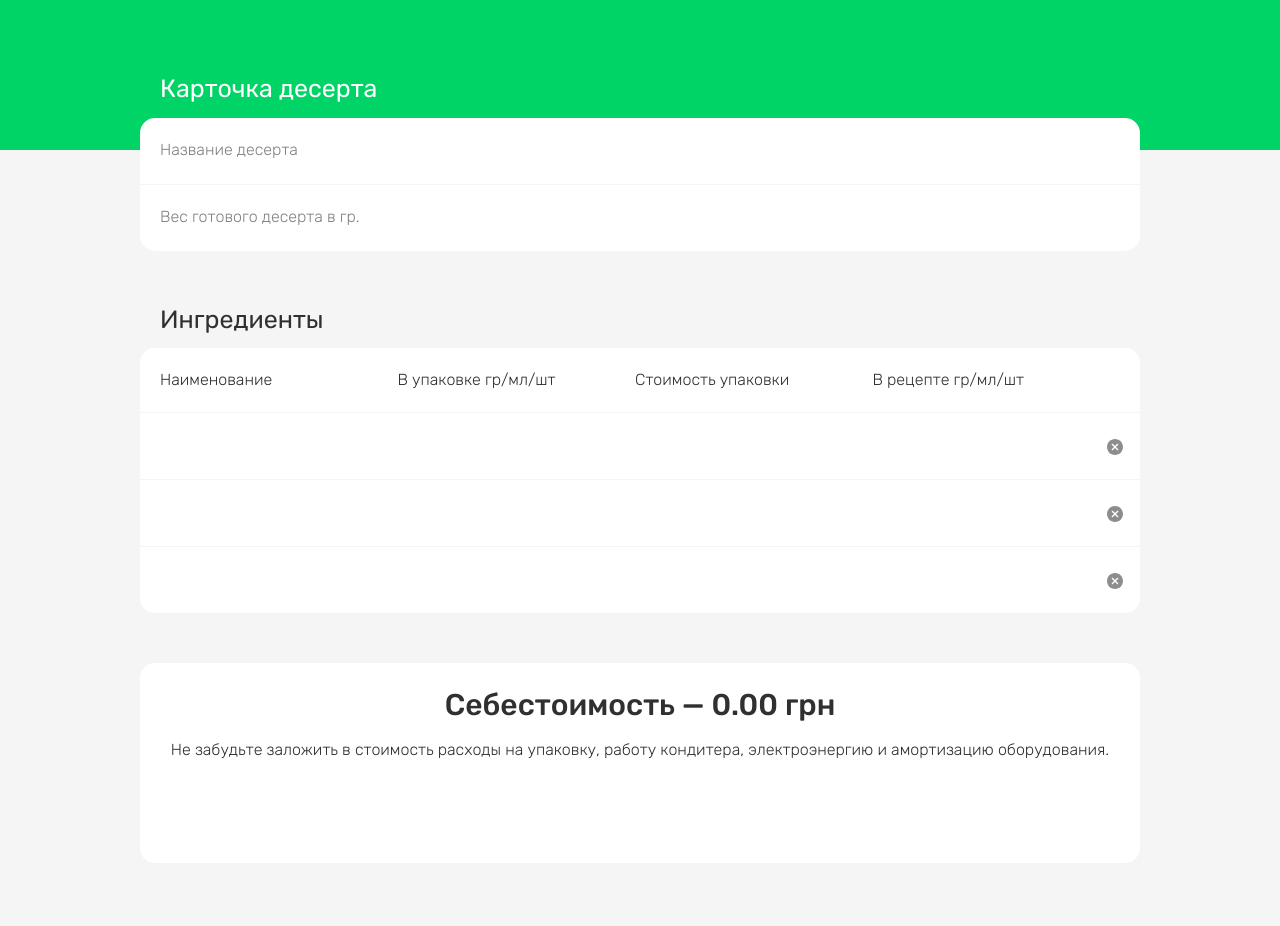
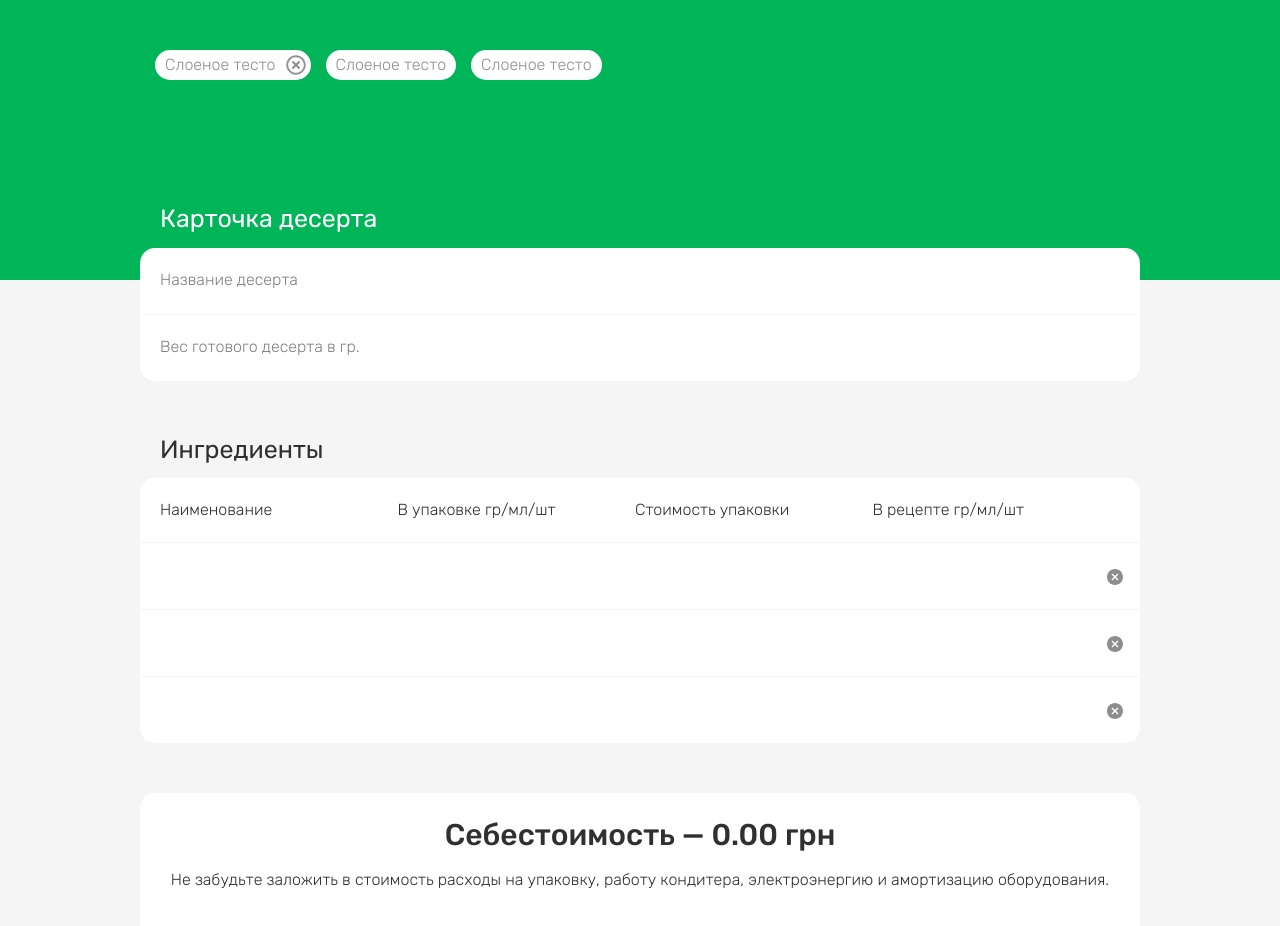
Before and after one commit to ipoliarush/mycake, a Vue app: page / in a window 1280 px wide. Shown: the top 926 px of the page. Built offline with nearby package versions, Linux system fonts and the light colour scheme.

Commit message:
добавил стили для сохраненных рецептов

```diff
--- a/src/components/AppMain.vue
+++ b/src/components/AppMain.vue
@@ -1,5 +1,6 @@
 <template>
   <div id="main" class="main">
+    <save-cake></save-cake>
     <cart-cake></cart-cake>
     <desert @costprice="onPrice"></desert>
     <rezult v-bind:costprice="costprice"></rezult>
@@ -7,13 +8,14 @@
 </template>
 
 <script>
+import SaveCake from './SaveCake/SaveCake.vue'
 import CartCake from './Form/CartCake.vue'
 import Desert from './Form/Desert.vue'
 import Rezult from './Rezult/Rezult.vue'
 
 export default {
   name: 'AppMain',
-  components: { CartCake, Desert, Rezult },
+  components: { CartCake, Desert, Rezult, SaveCake },
   data:() => ({
     costprice: 0
   }),
--- a/src/components/Form/CartCake.vue
+++ b/src/components/Form/CartCake.vue
@@ -8,22 +8,24 @@
         </h3>
         <div class="form__head head">
           <div class="head__item">
-            <label class="head__label" for="name-cake">Название десерта</label>
+            <label class="head__label" for="namecake">Название десерта</label>
             <input
               placeholder=" "
               class="head__input"
               type="text"
-              name="name-cake"
+              name="namecake"
+              id="namecake"
             />
           </div>
           <div class="head__item">
-            <label class="head__label" for="weight-all-cake">Вес готового десерта в гр.</label>
+            <label class="head__label" for="weightcake">Вес готового десерта в гр.</label>
             <input
               placeholder=" "
               class="head__input"
               type="number"
               min="0"
-              name="weight-all-cake"
+              name="weightcake"
+              id="weightcake"
             />
           </div>
         </div>
@@ -48,7 +50,7 @@ export default {
   margin-bottom: 50px;
 
   .line-green {
-    background: #00d466;
+    background: #00b557;
     width: 100%;
     height: 150px;
   }
@@ -87,12 +89,12 @@ export default {
     }
   }
   .head__label {
-    flex: 1 1 auto;
+    flex: 1 1 50%;
     margin: 20px 5px 20px 20px;
     cursor: text;
   }
   .head__input {
-    flex: 1 1 auto;
+    flex: 1 1 50%;
     margin: 20px 20px 20px 5px;
     border: none;
   }
--- /dev/null
+++ b/src/components/SaveCake/SaveCake.vue
@@ -0,0 +1,68 @@
+<template>
+  <div id="save-cake" class="save-cake">
+    <div class="save">
+      <ul class="save__list">
+        <li class="save__item">
+          <p class="save__text">Слоеное тесто</p>
+          <button type="button" class="save__button"></button>
+        </li>
+        <li class="save__item">
+          <p class="save__text">Слоеное тесто</p>
+        </li>
+        <li class="save__item">
+          <p class="save__text">Слоеное тесто</p>
+        </li>
+      </ul>
+    </div>
+  </div>
+</template>
+
+<script>
+export default {
+  name: 'SaveCake'
+}
+</script>
+
+<style scoped lang="scss">
+.save-cake {
+  background: #00b557;
+  width: 100%;
+  padding: 50px 0;
+  .save {
+    margin: 0 auto;
+    max-width: 1000px;
+  }
+
+  .save__list {
+    display: flex;
+    margin: 0 15px;
+    justify-content: start;
+  }
+
+  .save__item {
+    background: #fff;
+    border-radius: 50px;
+    display: flex;
+    flex-direction: row;
+    margin-right: 15px;
+  }
+
+  .save__text {
+    padding: 3px 10px;
+    cursor: pointer;
+  }
+
+  .save__button {
+    border: 0;
+    width: 20px;
+    height: 20px;
+    padding: 5px;
+    margin: 5px 5px 0 0;
+    background: url('~@/assets/img/remove-mini.svg') no-repeat 50%;
+    cursor: pointer;
+    color: #fff;
+  }
+
+
+}
+</style>
```
Also changed, not shown: src/assets/img/remove-mini.svg (added).
